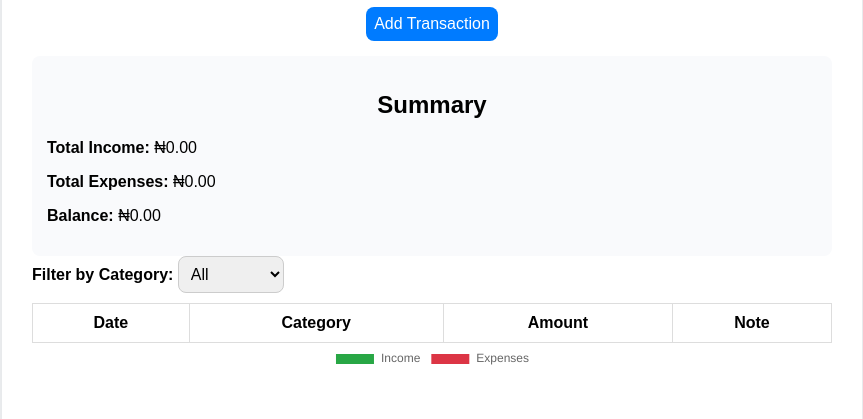
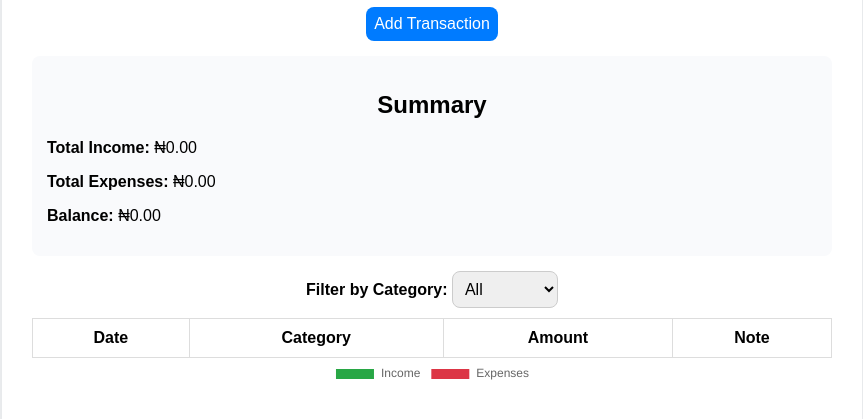
Before and after one commit to Ricks0ne/personal-finance-tracker, a plain HTML site: page index.html in a window 1280 px wide. Shown: the part 171-590 px from the top of the page, without its empty margins (208-1071 px from the left). Drawn offline with nearby package versions, Linux system fonts and the light colour scheme.

Commit message:
Refactor CSS for better formatting and structure
Refactor CSS for improved readability and consistency.

```diff
--- a/style.css
+++ b/style.css
@@ -11,10 +11,11 @@ body {
   background: white;
   padding: 20px 30px;
   border-radius: 12px;
-  box-shadow: 0 4px 15px rgba(0,0,0,0.1);
+  box-shadow: 0 4px 15px rgba(0, 0, 0, 0.1);
 }
 
-h1, h2 {
+h1,
+h2 {
   text-align: center;
 }
 
@@ -25,7 +26,9 @@ form {
   justify-content: center;
 }
 
-input, select, button {
+input,
+select,
+button {
   padding: 8px;
   font-size: 16px;
   border: 1px solid #ccc;
@@ -50,7 +53,8 @@ table {
   margin-top: 10px;
 }
 
-th, td {
+th,
+td {
   border: 1px solid #ddd;
   padding: 10px;
   text-align: center;
@@ -63,6 +67,11 @@ th, td {
   margin-top: 15px;
 }
 
+.filter-section {
+  margin-top: 15px;
+  text-align: center;
+}
+
 @media (max-width: 600px) {
   form {
     flex-direction: column;
```
